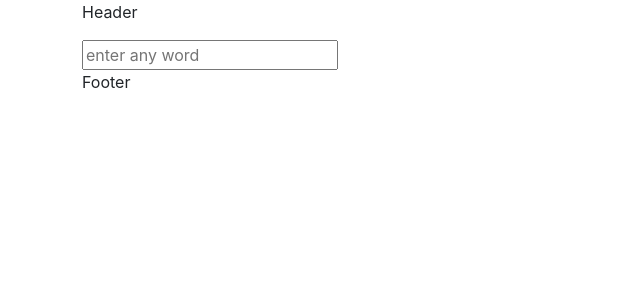
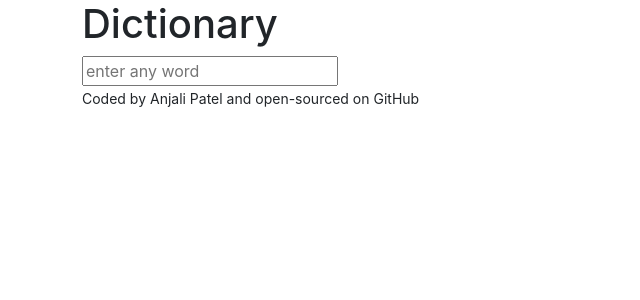
Before and after one commit to anjali-patelnz/anjali_dictionary_app, a React (Create React App) app: page / in a window 1280 px wide. Shown: the top 300 px of the page, without its empty margins (0-640 px from the left). Built offline with nearby package versions, Linux system fonts and the light colour scheme.

Commit message:
added text to header and footer

```diff
--- a/src/App.js
+++ b/src/App.js
@@ -6,11 +6,13 @@ function App() {
     <div className="App">
       <div className="container">
         <header className="App-header">
-          <p>Header</p>
+          <h1>Dictionary</h1>
         </header>
         <Dictionary />
         <footer className="App-footer">
-          <p>Footer</p>
+          <p>
+            <small>Coded by Anjali Patel and open-sourced on GitHub</small>
+          </p>
         </footer>
       </div>
     </div>
```
